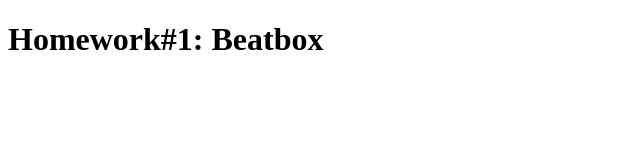
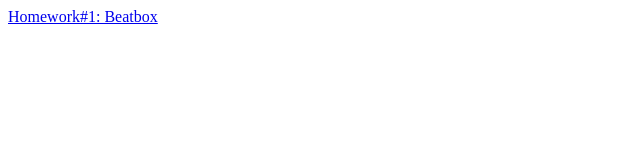
Before and after one commit to Yralec/Yralek.github.io, a plain HTML site: page index.html in a window 1280 px wide. Shown: the whole page, without its empty margins (0-640 px from the left). Drawn offline with Linux system fonts and the light colour scheme.

Commit message:
index_link to hw1

```diff
--- a/index.html
+++ b/index.html
@@ -8,10 +8,8 @@
 
 <body>
 
-<h1> Homework#1: Beatbox </h1>
-<br>
 <div>
-    <a href="BeatBox/beatbox.html"></a>
+    <a href="BeatBox/beatbox.html">Homework#1: Beatbox</a>
 </div>
 
 <script>
```
